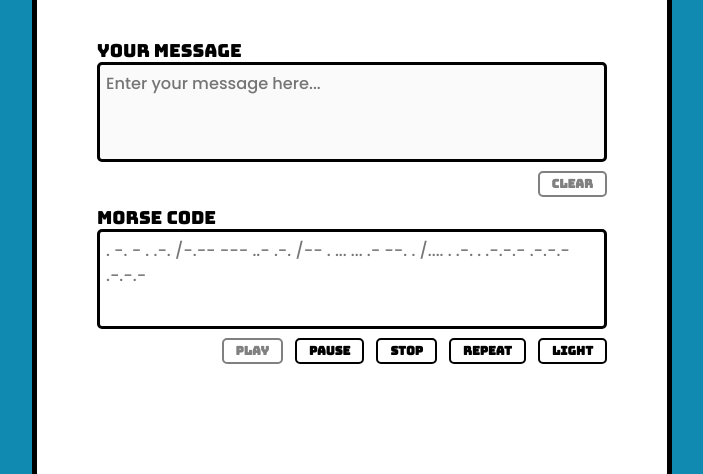
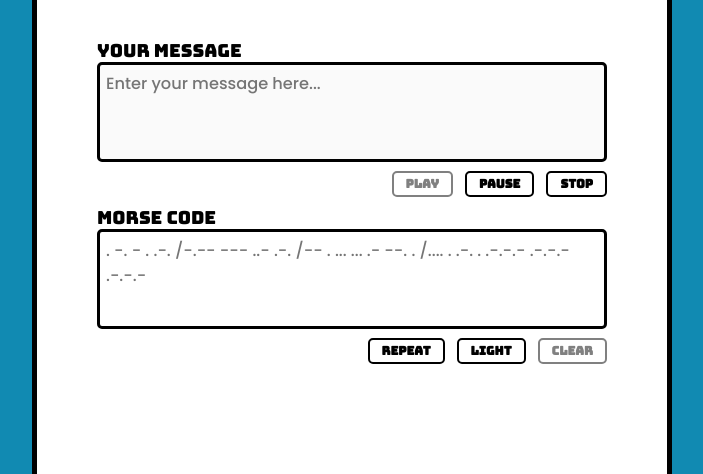
Before and after one commit to rafalkaron/morsy, a plain HTML site: page index.html in a window 1280 px wide. Both pictures are taken after a click on the button "Play". Shown: the part 213-687 px from the top of the page, without its empty margins (288-991 px from the left). Drawn offline with Linux system fonts and the light colour scheme.

Commit message:
Audio fix test

```diff
--- a/app.js
+++ b/app.js
@@ -79,8 +79,10 @@ const morseDictionary = {
 };
 
 const allowedCharacters = Object.keys(morseDictionary);
-const soundDot = new Audio("assets/beeps/dot.mp3");
-const soundDash = new Audio("assets/beeps/dash.mp3");
+
+const soundDot = new Audio();
+const soundDash = new Audio();
+
 const morseOutputDefault =
   ". -. - . .-. /-.-- --- ..- .-. /-- . ... ... .- --. . /.... . .-. . .-.-.- .-.-.- .-.-.-";
 
@@ -167,6 +169,9 @@ const generateMorse = (inputText) => {
 /* BUTTON: Play */
 btnPlay.addEventListener("click", async function () {
   play = true;
+  // onClick of first interaction on page before I need the sounds
+  soundDot.play();
+  soundDash.play();
   console.log("[i] Play");
   let morseOutputArray = Array.from(morseOutput.value);
   btnPlay.classList.add("disabled");
@@ -198,7 +203,9 @@ btnPlay.addEventListener("click", async function () {
         if (light === true) {
           rootPageElement.style.backgroundColor = "white";
         }
+        soundDot.src = "assets/beeps/dot.mp3";
         soundDot.play();
+
         await sleep(150);
         if (light === true) {
           rootPageElement.style.backgroundColor = "black";
@@ -209,6 +216,7 @@ btnPlay.addEventListener("click", async function () {
         if (light === true) {
           rootPageElement.style.backgroundColor = "white";
         }
+        soundDash.src = "assets/beeps/dash.mp3";
         soundDash.play();
         await sleep(315);
         if (light === true) {
--- a/index.html
+++ b/index.html
@@ -30,18 +30,19 @@
           class="plaintext-input" id="plaintextInput"
           placeholder="Enter your message here..."></textarea>
           <div class="controls">
-            <button title="Clear your message" class="btn-clear" id="btnClear">Clear</button>
+            <button title="Play your coded message" class="btn-play" id="btnPlay">Play</button>
+              <button title="Pause your coded message" class="btn-pause" id="btnPause">Pause</button>
+              <button title="Stopy playing your coded message" class="btn-stop" id="btnStop">Stop</button>
+
           </div>
       </div>
       <div class="output">
         <h2>Morse code</h2>
         <output type="text" id="morseOutput" class="morse-output"></output>
         <div class="controls">
-              <button title="Play your coded message" class="btn-play" id="btnPlay">Play</button>
-              <button title="Pause your coded message" class="btn-pause" id="btnPause">Pause</button>
-              <button title="Stopy playing your coded message" class="btn-stop" id="btnStop">Stop</button>
-              <button title="Toggle repeat for your codded message" class="btn-repeat" id="btnRepeat">Repeat</button>
-              <button title="Display your coded message as light signal" id="btnLight" class="btn-light">Light</button>
+          <button title="Toggle repeat for your codded message" class="btn-repeat" id="btnRepeat">Repeat</button>
+          <button title="Display your coded message as light signal" id="btnLight" class="btn-light">Light</button>
+          <button title="Clear your message" class="btn-clear" id="btnClear">Clear</button>
             </div>
       </div>
     </section>
```
